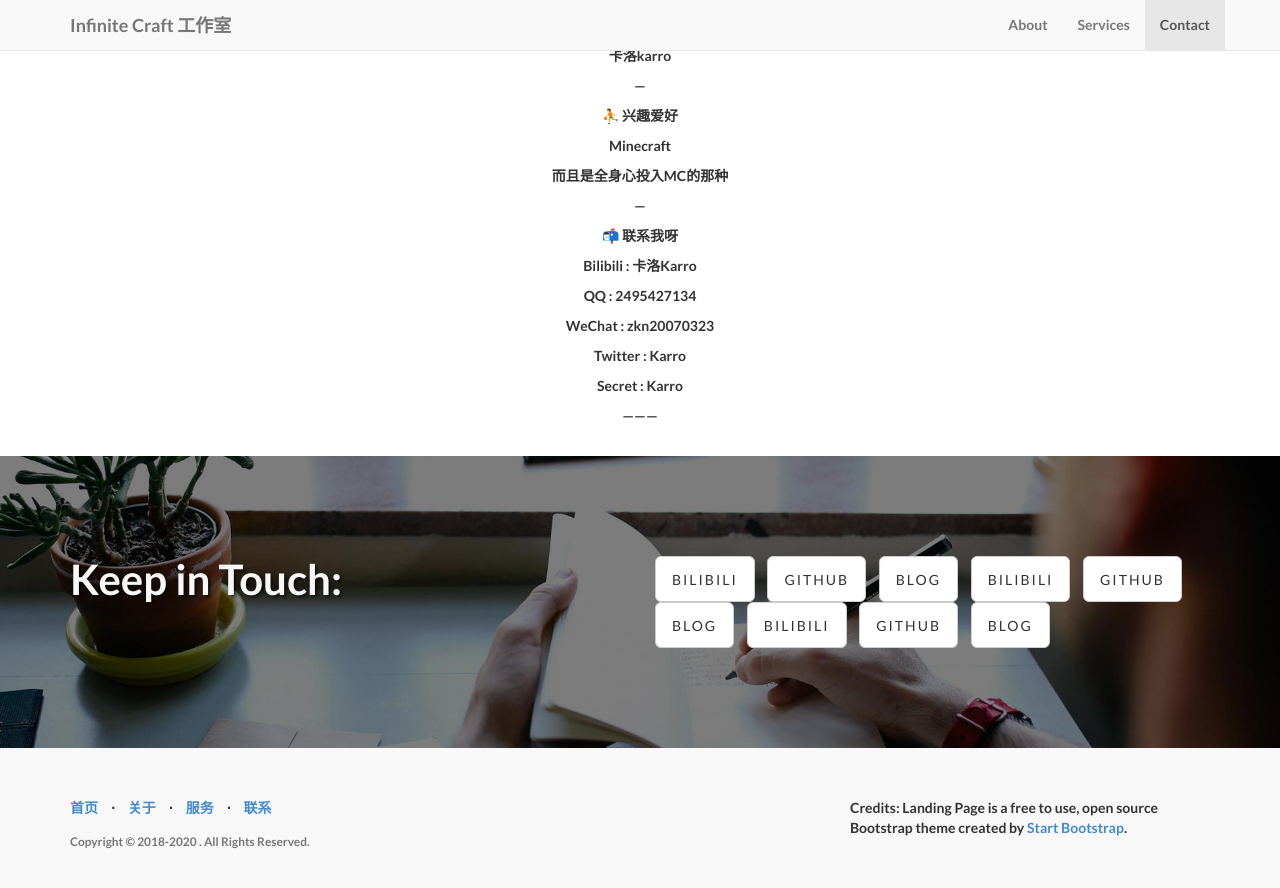
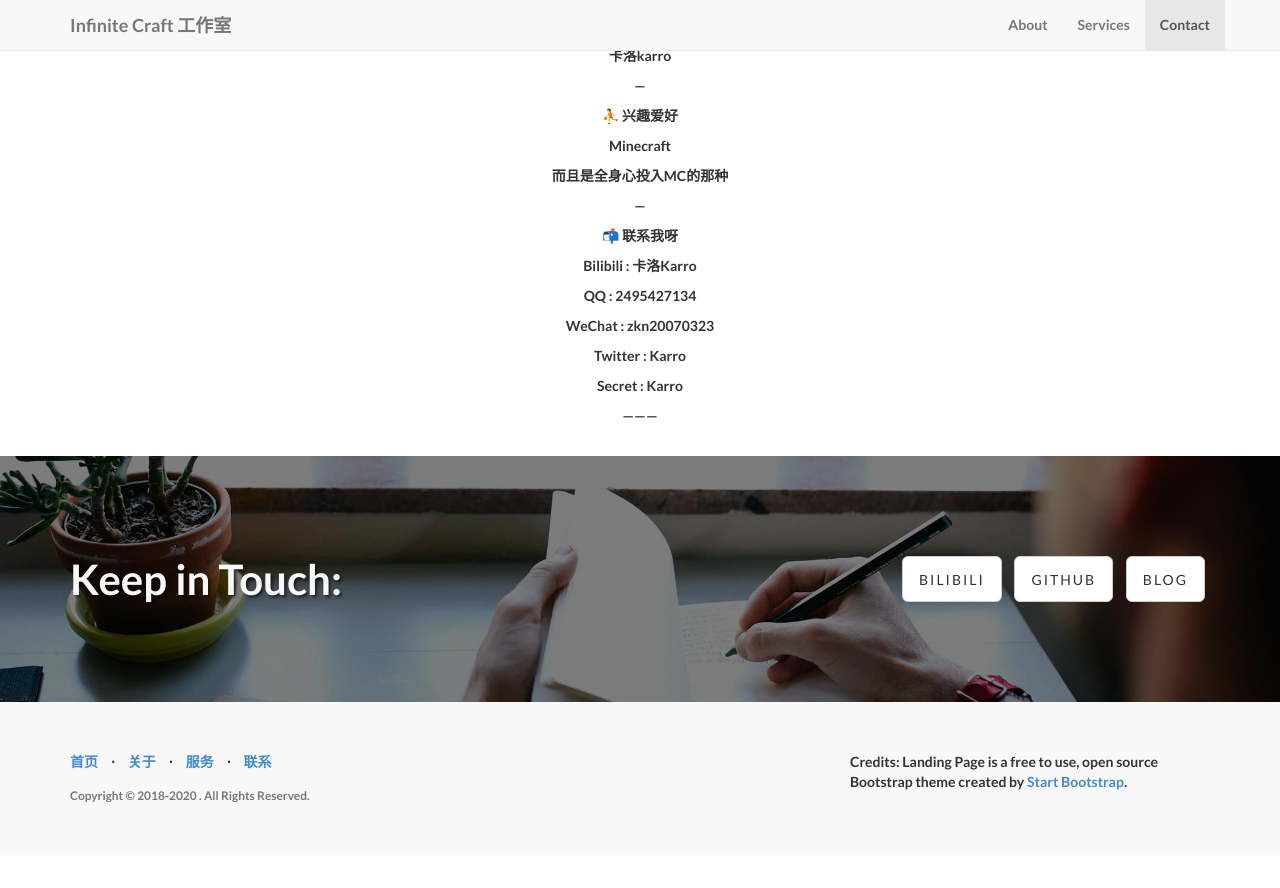
Before and after one commit to MrKarro/infinite-craft-landing-page, a Jekyll site: the page built from index.html, in a window 1280 px wide and 900 px high, scrolled down 2346 px. Shown: the top 888 px of the window. Built offline with Jekyll 4.4.1, drawn with Linux system fonts in a browser that asks for light colours; after the commit the page ends 3200 px from its top, so only the background shows below that.

Commit message:
测试取消循环

```diff
--- a/_includes/contact.html
+++ b/_includes/contact.html
@@ -8,7 +8,6 @@
 				</div>
 				<div class="col-lg-6">
 					<ul class="list-inline banner-social-buttons">
-						{% for social in site.social %}
 						<li>
 							<a href="https://space.bilibili.com/358750612" class="btn btn-default btn-lg">
 							  <i class="iconfont icon-bilibili"></i>
@@ -27,7 +26,6 @@
 							  <span class="network-name">blog</span>
 							</a>
 						</li>
-						{% endfor %}
 					</ul>
 				</div>
 			</div>
```
